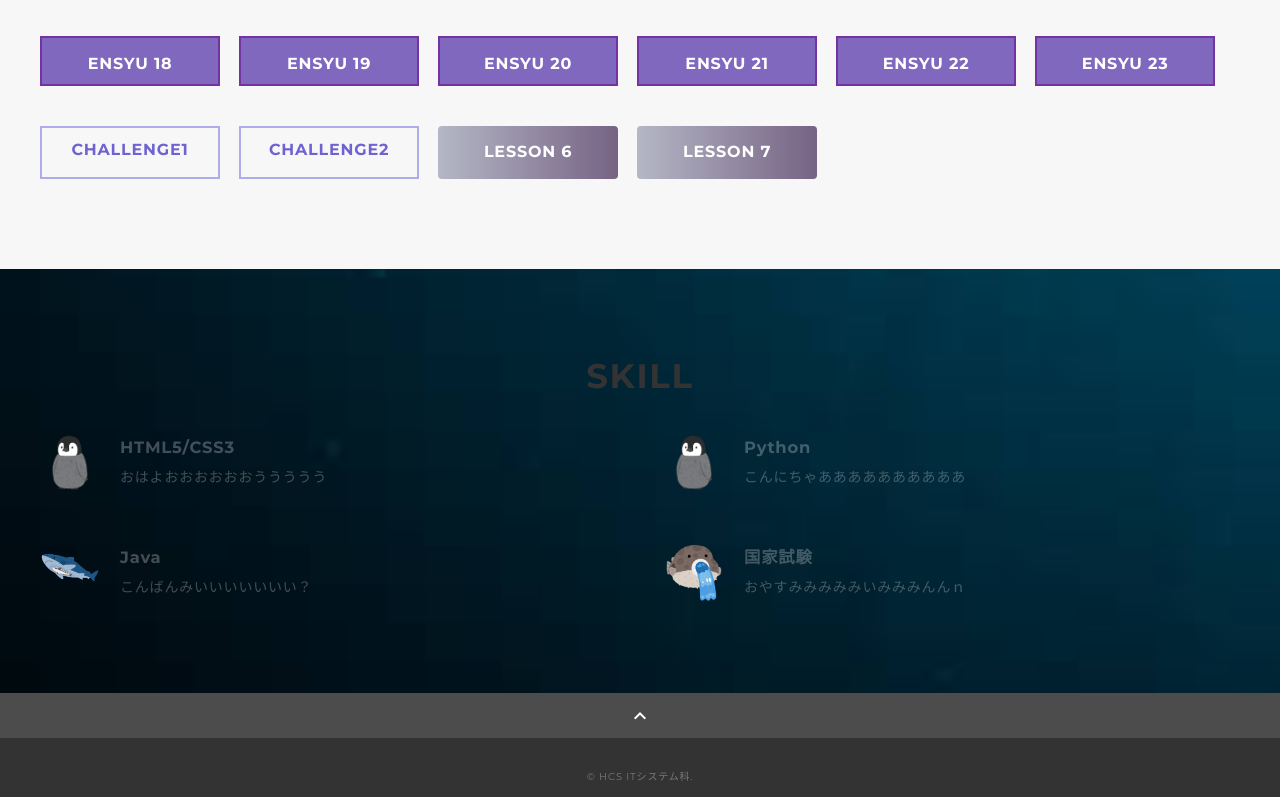
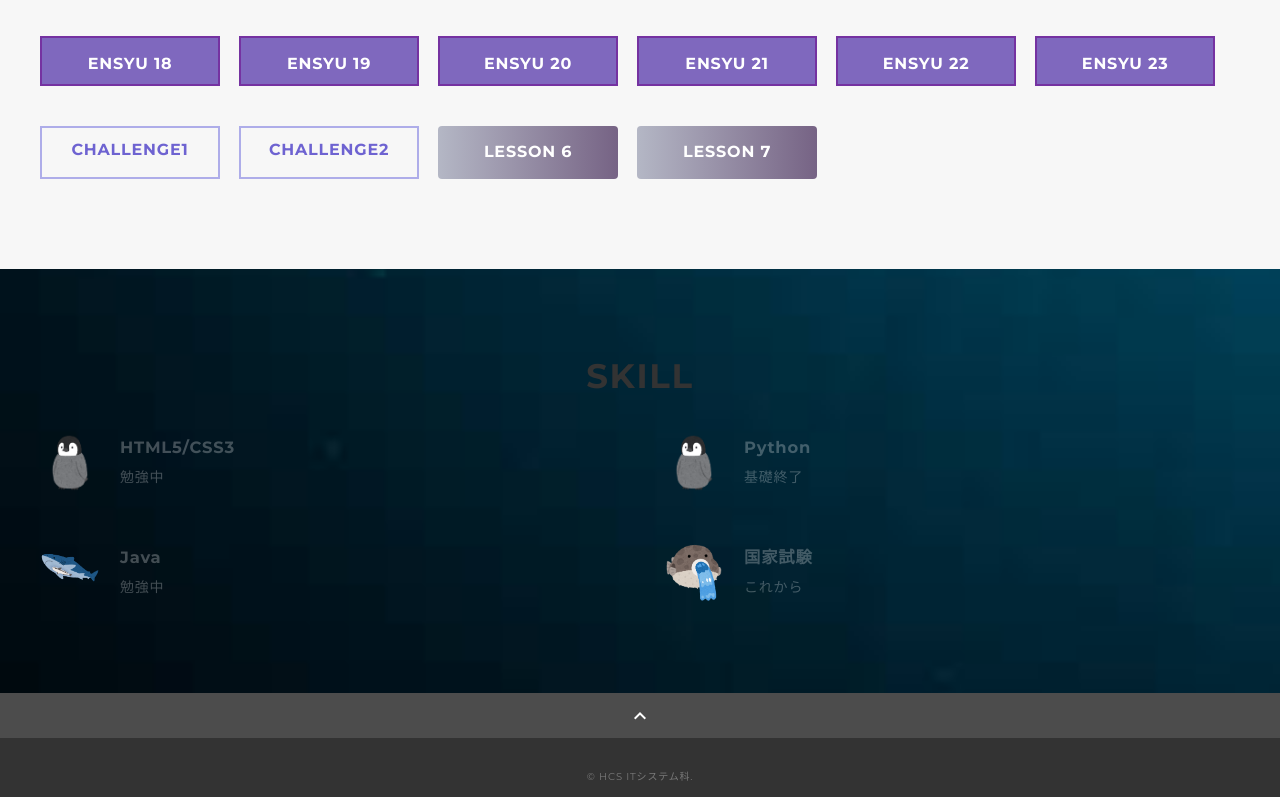
Before and after one commit to 20213014/S1A328, a plain HTML site: page index.html in a window 1280 px wide. Shown: the part 1148-1945 px from the top of the page. Drawn offline with nearby package versions, Linux system fonts and the light colour scheme.

Commit message:
Add files via upload

```diff
--- a/index.html
+++ b/index.html
@@ -38,7 +38,7 @@
 			<div class="main-visual" id="about">
 				<div class="main-visual-inner">
 					<p class="main-visual-title">みやまえちかこ </p>
-					<p class="main-visual-subtitle">よろしくおなしゃす</p>
+					<p class="main-visual-subtitle">portfolio</p>
 					<div class="main-visual-profile">
 						<p class="main-visual-img">
 							<img src="portfolio/img/profile.png" alt="自画像" />
@@ -99,7 +99,7 @@
 							<div class="skill-body">
 								<h3 class="skill-name">HTML5/CSS3</h3>
 								<p class="skill-text">
-									おはよおおおおおおううううう</p>
+									勉強中</p>
 							</div>
 						</div>
 						<div class="skill-item">
@@ -107,7 +107,7 @@
 							<div class="skill-body">
 								<h3 class="skill-name">Python</h3>
 								<p class="skill-text">
-									こんにちゃああああああああああ</p>
+									基礎終了</p>
 							</div>
 						</div>
 						<div class="skill-item">
@@ -115,7 +115,7 @@
 							<div class="skill-body">
 								<h3 class="skill-name">Java</h3>
 								<p class="skill-text">
-									こんばんみいいいいいいい？</p>
+									勉強中</p>
 							</div>
 						</div>
 						<div class="skill-item">
@@ -123,7 +123,7 @@
 							<div class="skill-body">
 								<h3 class="skill-name">国家試験</h3>
 								<p class="skill-text">
-									おやすみみみみみいみみみんんｎ</p>
+									これから</p>
 							</div>
 						</div>
 					</div>
```
